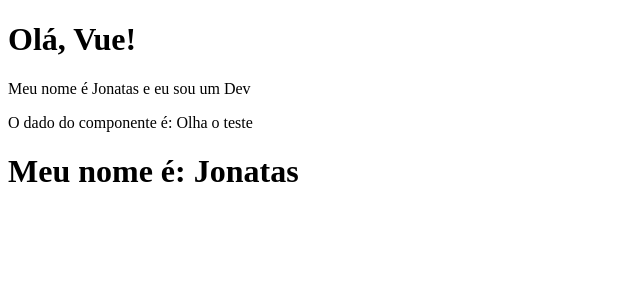
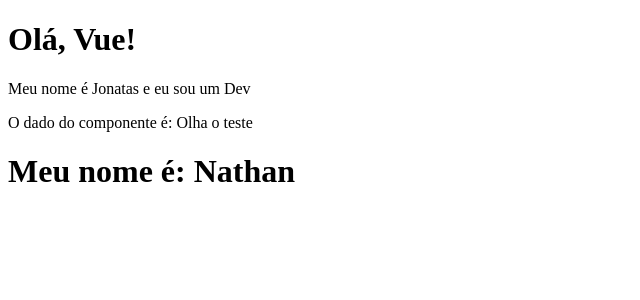
Before and after one commit to Jonatas00/VueLearning, a Vue app in the folder 2projetoVue/: page / in a window 1280 px wide. Shown: the top 300 px of the page, without its empty margins (0-640 px from the left). Built offline with nearby package versions, Linux system fonts and the light colour scheme.

Commit message:
update LifeCycle Hooks

```diff
--- a/2projetoVue/src/components/LifeCycle.vue
+++ b/2projetoVue/src/components/LifeCycle.vue
@@ -11,7 +11,14 @@ export default {
         }
     },
     created() {
-        this.nome = "Jonatas"
+        setTimeout(() => {
+            this.nome = 'Jonatas'
+        }, 1000);
+    },
+    mounted() {
+        setTimeout(() => {
+            this.nome = 'Nathan'
+        }, 2000);
     }
 }
 </script>
```
